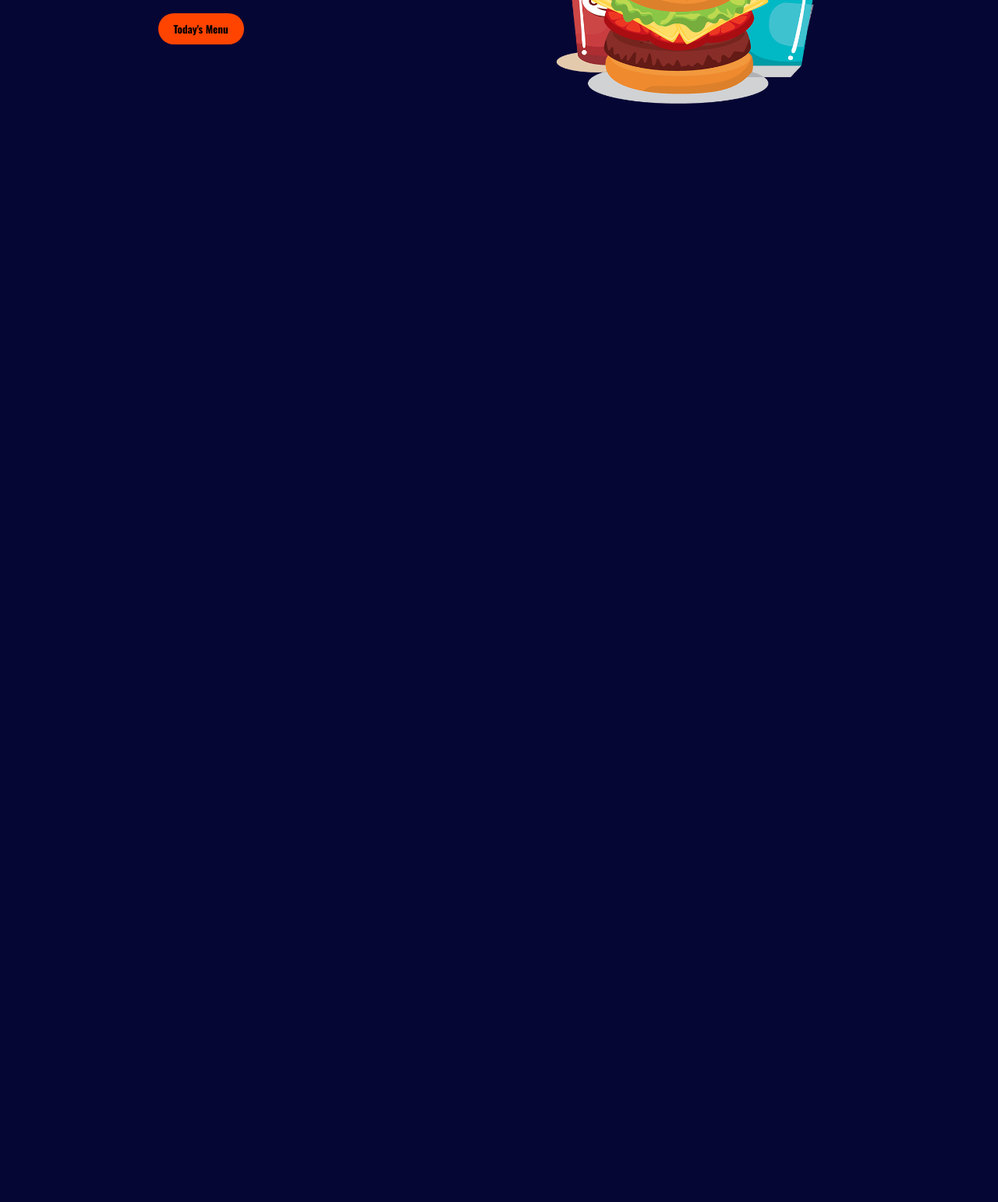
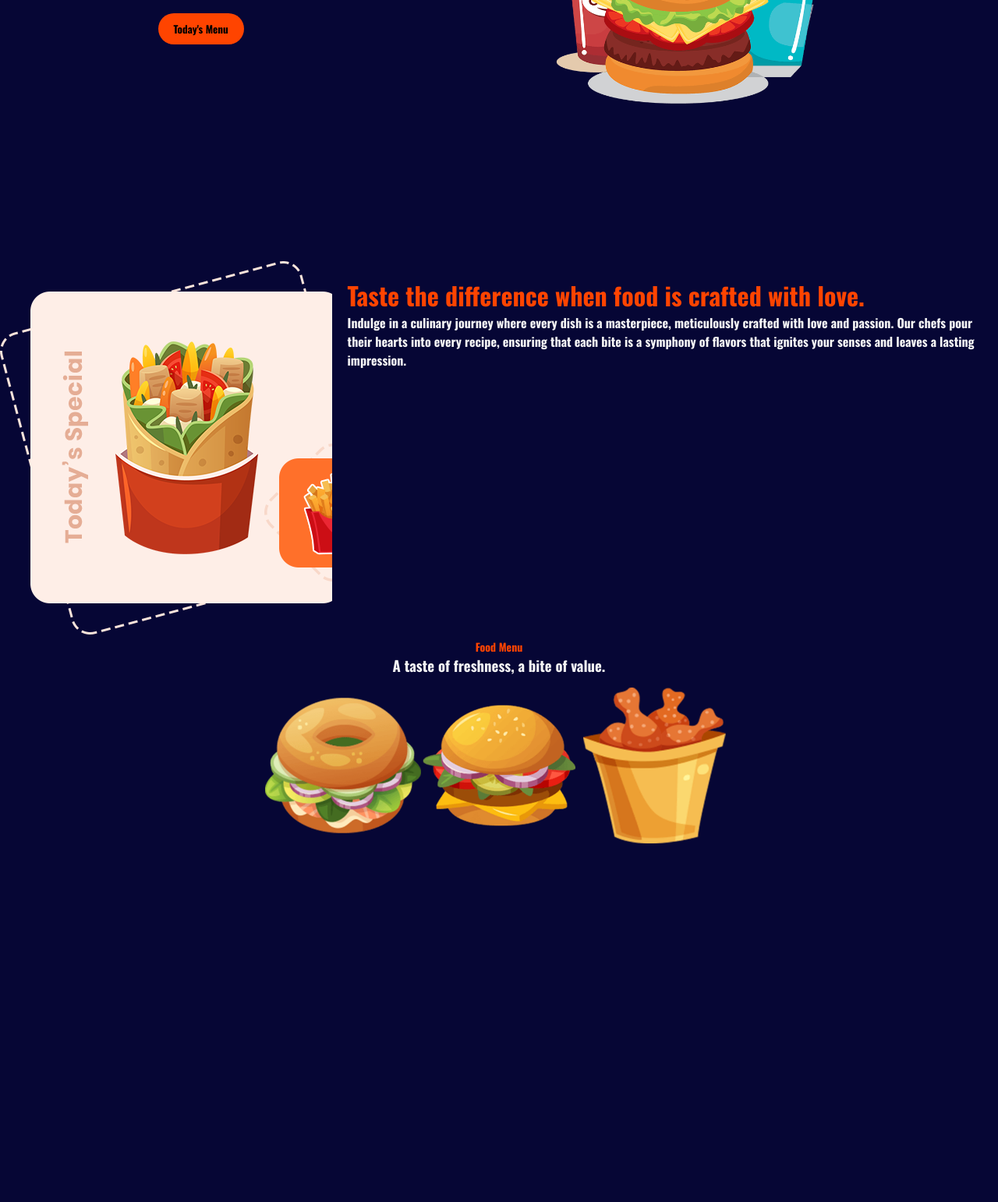
Before and after one commit to Md-GHub/FoodShop, a plain HTML site: page index.html in a window 1280 px wide. Shown: the part 507-2049 px from the top of the page at 78% size. Before the commit the page ends 842 px from the top, so only its background shows below. Drawn offline with nearby package versions, Linux system fonts and the light colour scheme.

Commit message:
added 4 flexes totally from the of the project starts

```diff
--- a/index.html
+++ b/index.html
@@ -33,6 +33,25 @@
         </div>
         <div class="c2"><img src="home.png" alt="" class="img"></div>
     </div>
+    <div class="container3">
+        <div class="img2"><img src="about.png" alt=""></div>
+        <div class="quotes">
+            <h1 class="aboutfont">Taste the difference when food is crafted with love.</h1>
+            <p class="aboutpara">Indulge in a culinary journey where every dish is a masterpiece, meticulously crafted with love and passion. Our chefs pour their hearts into every recipe, ensuring that each bite is a symphony of flavors that ignites your senses and leaves a lasting impression.</p>
+        </div>
+    </div>
+    <div class="container4">
+        <div class="menu">
+            <p class="foodmenu">Food Menu</p>
+            <h3 class="quotes2">A taste of freshness, a bite of value.</h3>
+        </div>
+        <div class="menulist">
+            <img src="food1.png" alt="" class="fooditems">
+            <img src="food2.png" alt="" class="fooditems">
+            <img src="food3.png" alt="" class="fooditems">
+        </div>
+
+    </div>
 
 </body>
 </html>
--- a/style.css
+++ b/style.css
@@ -1,116 +1,146 @@
-*{
+* {
     box-sizing: border-box;
     margin: 0;
     padding: 0;
-    background-color:rgb(6, 6, 53);
+    background-color: rgb(6, 6, 53);
     font-family: 'Oswald', sans-serif;
 }
-.container{
+
+.container {
     display: flex;
     justify-content: space-around;
+}
+
+.container .navbar {
+    margin-left: 2%;
+}
+
+.container .navbar ul {
+    list-style: none;
+    padding: 0;
+    display: flex;
 
 }
-.container .navbar{
-    margin-left: 70px;
+
+.container .navbar ul li {
+    margin-left: 10%;
+    margin-bottom: 10px; /* Add spacing between navigation items */
 }
-.container .navbar ul li{
-    margin-left: 40px;
-}
-.navbar ul li a:hover{
-    color:rgb(110, 17, 17) ;
+
+.navbar ul li a:hover {
+    color: rgb(110, 17, 17);
     transition: 0.37s;
 }
-.logo{
+
+.logo {
     color: rgb(255, 68, 0);
     font-family: 'Oswald', sans-serif;
     font-size: larger;
 }
-.navbar{
+
+.navbar {
     font-family: 'Oswald', sans-serif;
 }
-.navbar ul li{
+
+.navbar ul li {
     display: inline;
-    list-style: none;
 }
-.navbar ul li a{
+
+.navbar ul li a {
     text-decoration: none;
     text-transform: uppercase;
     color: whitesmoke;
 }
-.hello{
+
+.hello {
     font-family: 'Oswald', sans-serif;
     color: rgb(255, 68, 0);
     font-size: xx-large;
     margin-bottom: 12px;
 }
-.para{
+
+.para {
     color: whitesmoke;
     font-size: x-large;
     z-index: 1;
 }
-button{
+
+button {
     background-color: rgb(255, 68, 0);
-    width:110px ;
+    width: 110px;
     height: 40px;
     border: 0px;
     border-radius: 20px;
     transition: 0.4s;
 }
-button:hover{
+
+button:hover {
     width: 150px;
-    background-color:rgb(110, 17, 17) ;
+    background-color: rgb(110, 17, 17);
     color: white;
 }
-.container2{
+
+.container2 {
     display: flex;
     justify-content: center;
     align-items: center;
     height: 100vh;
 }
-.button{
+
+.button {
     margin-top: 20px;
 }
+
 .img {
-    width:400px;
-    height:400px;
+    width: 400px;
+    height: 400px;
+    max-width: 100%;
+    height: auto;
 }
-.c1{
-    margin-right:10%;
+
+.c1 {
+    margin-right: 10%;
     padding: 10px;
 }
-@media (max-width:900px)and (min-width:730px){
+
+@media (max-width: 900px) and (min-width: 730px) {
     .img {
-        width:350px;
-        height:350px;
+        width: 350px;
+        height: 350px;
+        max-width: 100%;
+        height: auto;
     }
-    .hello{
+
+    .hello {
         font-family: 'Oswald', sans-serif;
         color: rgb(255, 68, 0);
         font-size: x-large;
         margin-bottom: 12px;
     }
-    .para{
+
+    .para {
         color: whitesmoke;
         font-size: large;
     }
-    button{
+
+    button {
         background-color: rgb(255, 68, 0);
-        width:80px ;
+        width: 80px;
         height: 40px;
         border: 0px;
         border-radius: 10px;
         transition: 0.4s;
     }
-    button:hover{
+
+    button:hover {
         width: 120px;
-        background-color:rgb(110, 17, 17) ;
+        background-color: rgb(110, 17, 17);
         color: white;
     }
+}
 
-
-}
-@media (max-width:720px){
-    .container2{
+@media (max-width: 720px) {
+    .container2 {
         display: flex;
         justify-content: center;
         align-items: center;
@@ -118,13 +148,14 @@ button:hover{
         flex-direction: column;
         margin-top: 45px;
     }
-    .c1{
-        margin-bottom:30px;
+
+    .c1 {
+        margin-bottom: 30px;
         order: 8;
     }
 }
+
 @media (max-width: 314px) {
-    /* Adjust styles for 6.7-inch phones here */
     .container2 {
         margin-top: 20px;
     }
@@ -132,6 +163,8 @@ button:hover{
     .img {
         width: 150px;
         height: 150px;
+        max-width: 100%;
+        height: auto;
     }
 
     .hello {
@@ -153,3 +186,58 @@ button:hover{
         width: 140px;
     }
 }
+
+.container3 {
+    font-family: 'Oswald', sans-serif;
+    display: flex;
+    flex-wrap: wrap;
+}
+
+.quotes {
+    margin-left: 2%;
+    padding: 20px;
+    flex: 1;
+}
+
+.aboutfont {
+    color: rgb(255, 68, 0);
+}
+
+.aboutpara {
+    color: whitesmoke;
+}
+
+.img2 {
+    width: 100%;
+    max-width: 400px;
+    height: auto;
+}
+.foodmenu{
+    color: rgb(255, 68, 0);
+    font-size: 14px;
+}
+.quotes2{
+    color: whitesmoke;
+
+}
+.menu{
+    display: flex;
+    flex-direction: column;
+    align-items: center;
+}
+.menulist{
+    margin-top: 15px;
+    height: 100vh;
+    display: flex;
+    justify-content: center;
+
+}
+.fooditems{
+    width: 200px;
+    height: 200px;
+}
+.template {
+    background-color: #3498db; /* You can use your preferred color here */
+    color: #ffffff; /* Text color */
+    padding: 20px; /* Padding for spacing */
+  }
```
Also changed, not shown: about.png (added), food1.png (added), food2.png (added), food3.png (added), s1.png (added), s2.png (added), s3.png (added).
